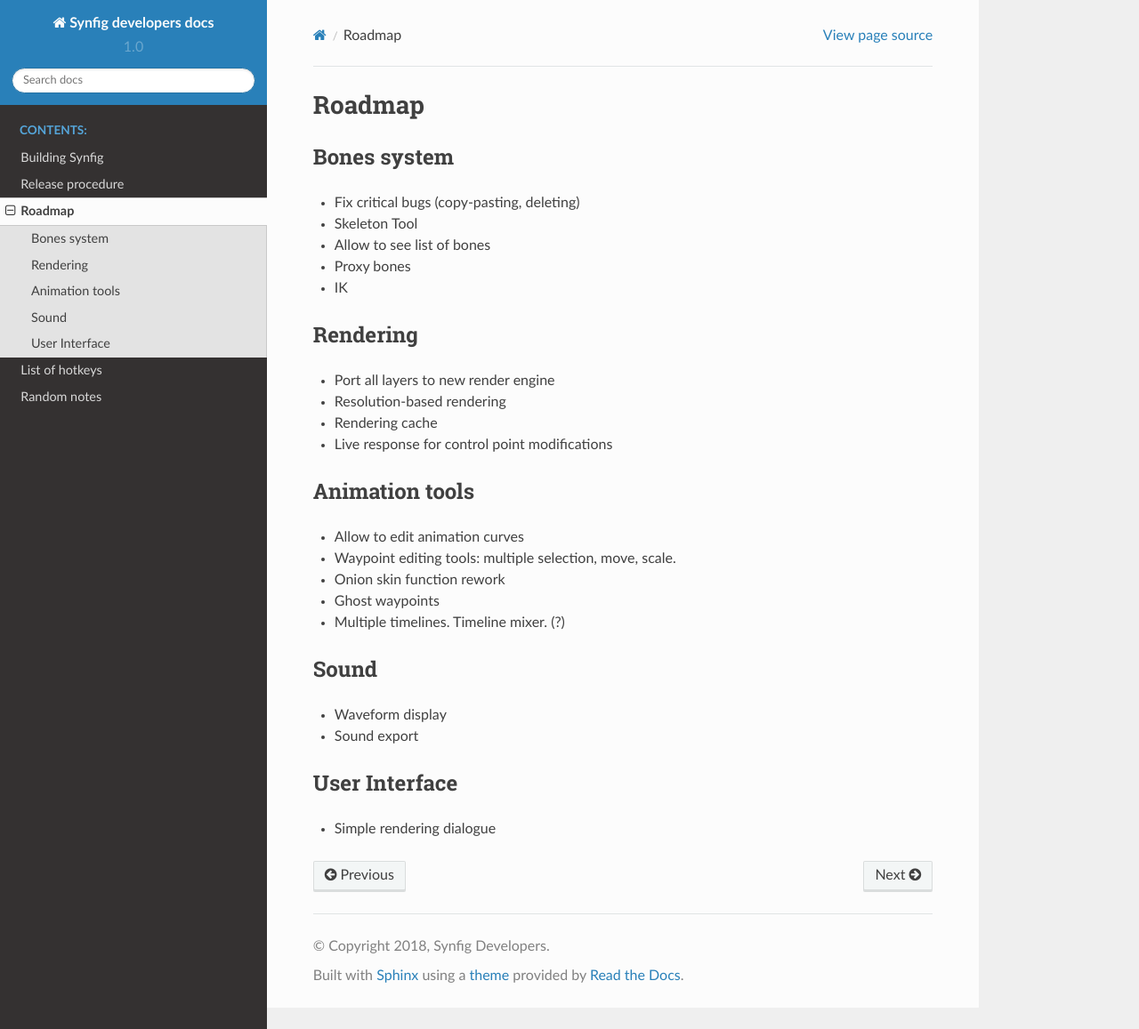
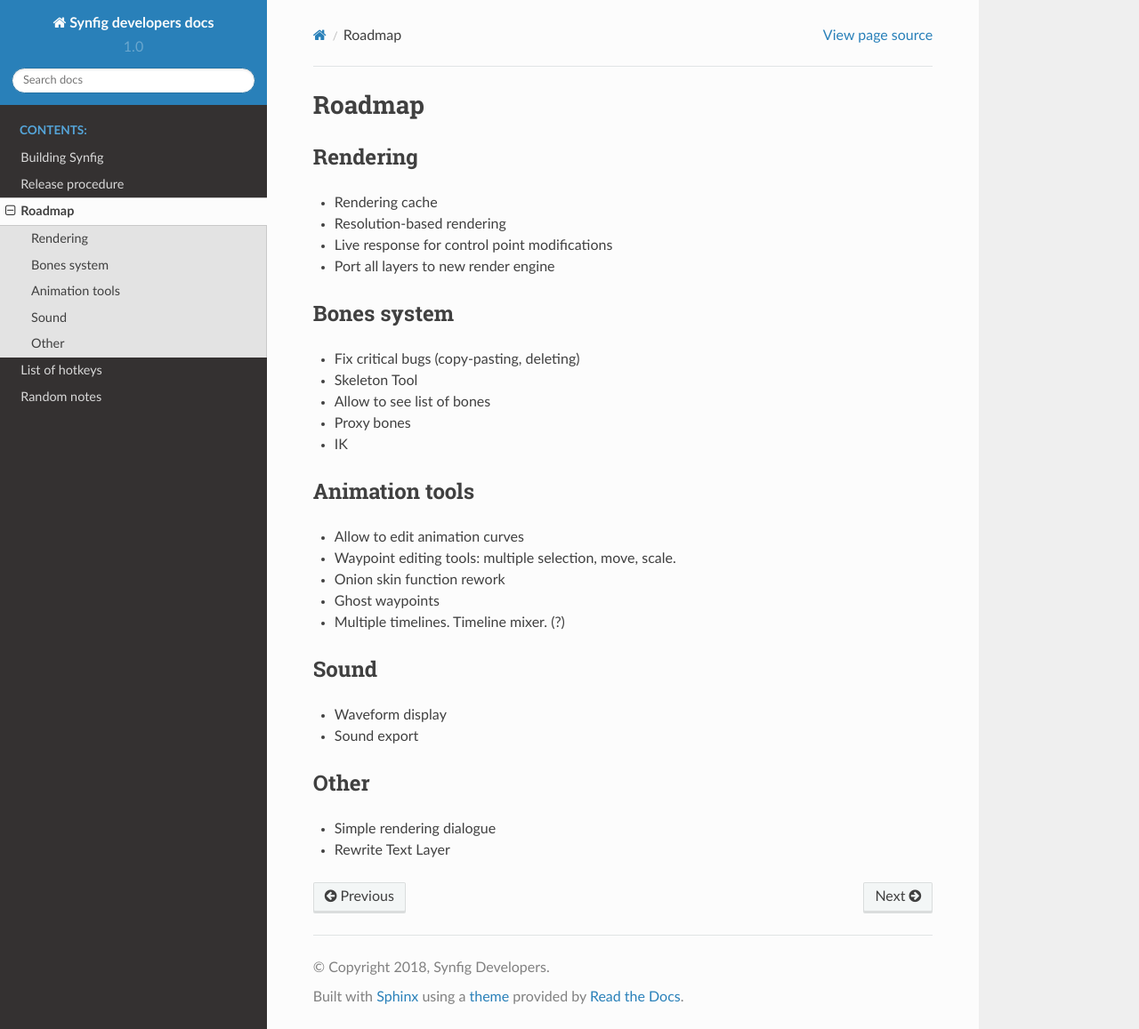
Before and after one commit to synfig/synfig-docs-dev, a Sphinx documentation site: the page built from docs/common/roadmap.rst, in a window 1280 px wide and 1157 px high. Shown: the whole window at 89% size. Built offline with Sphinx 7.4.7 and the Read the Docs theme 2.0.0, drawn with Linux system fonts in a browser that asks for light colours.

Commit message:
Update Roadmap

```diff
--- a/docs/common/roadmap.rst
+++ b/docs/common/roadmap.rst
@@ -1,5 +1,13 @@
 Roadmap
 =======
+
+Rendering
+~~~~~~~~~
+
+* Rendering cache
+* Resolution-based rendering
+* Live response for control point modifications
+* Port all layers to new render engine
 
 Bones system
 ~~~~~~~~~~~~
@@ -9,14 +17,6 @@
 * Allow to see list of bones
 * Proxy bones
 * IK
-
-Rendering
-~~~~~~~~~
-
-* Port all layers to new render engine
-* Resolution-based rendering
-* Rendering cache
-* Live response for control point modifications
 
 Animation tools
 ~~~~~~~~~~~~~~~
@@ -33,7 +33,8 @@
 * Waveform display
 * Sound export
 
-User Interface
+Other
 ~~~~~~~~~~~~~~
 
 * Simple rendering dialogue
+* Rewrite Text Layer
```
